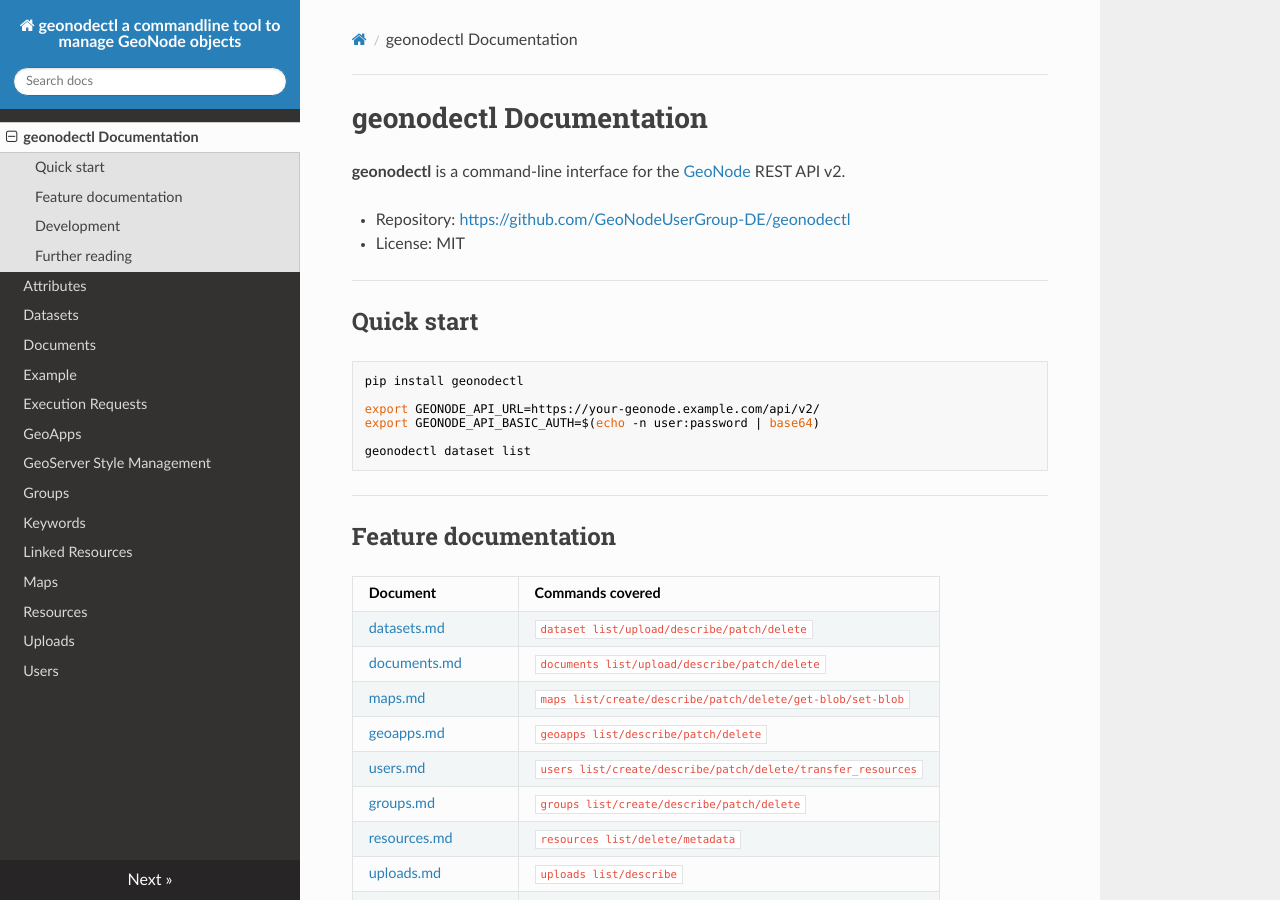
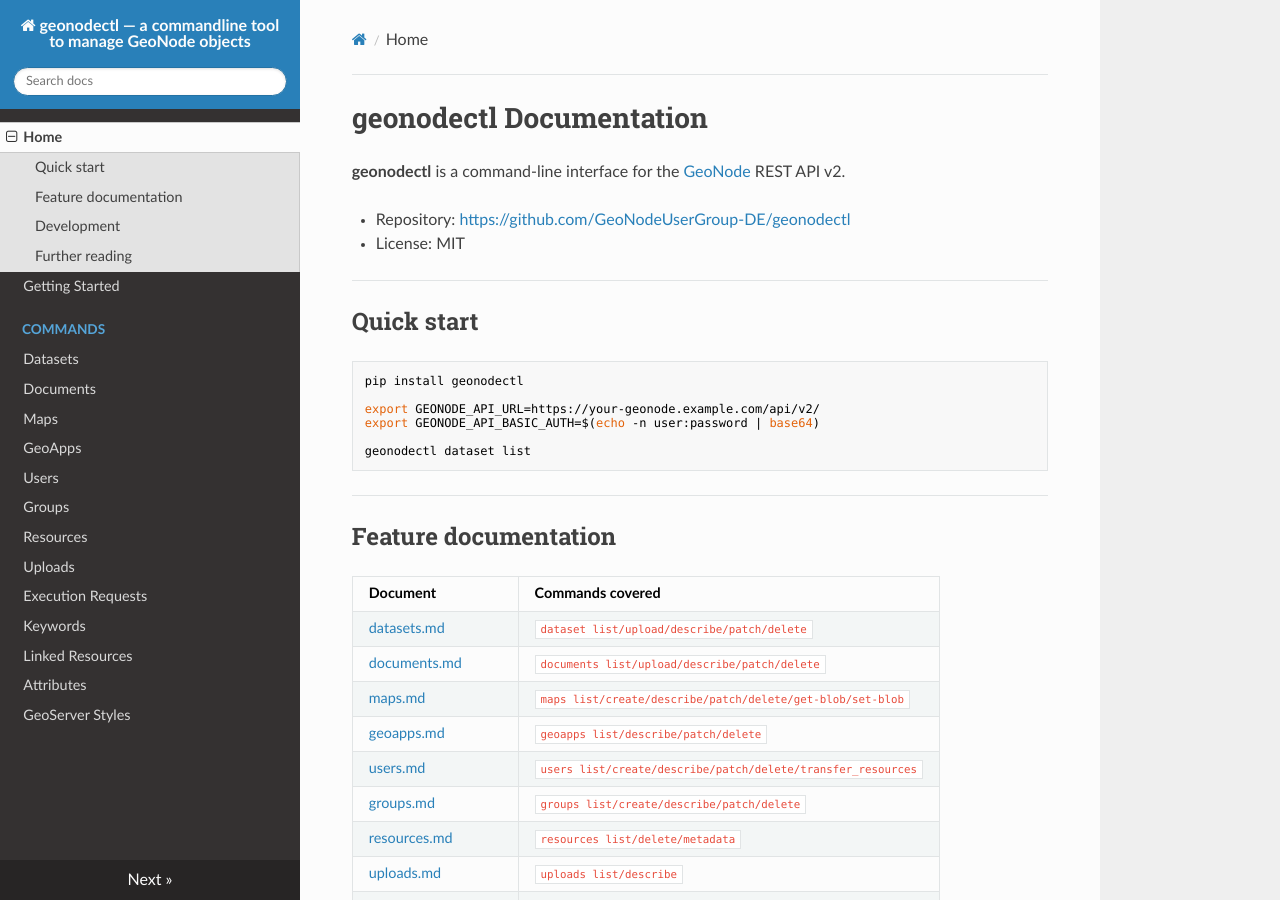
Before and after one commit to GeoNodeUserGroup-DE/geonodectl, an MkDocs documentation site: the page built from docs/index.md, in a window 1280 px wide and 900 px high. Built offline with MkDocs 1.6.1, drawn with Linux system fonts in a browser that asks for light colours; nearby versions of some CDN libraries; part of the change alters nothing that is shown.

Commit message:
fix #146: workflow not triggered and wrong mkdocs dependencies
Two bugs prevented the docs build from ever running:

1. Trigger: release:published is not fired when a release is created by
   another workflow using GITHUB_TOKEN (GitHub security restriction).
   Fixed by switching to workflow_run on "Create Release on Version Change",
   with an if-condition to skip when that workflow failed.

2. Dependencies: the workflow installed mkdocs-material but mkdocs.yml
   uses the readthedocs theme and mkdocstrings — neither of which were
   being installed. Fixed by installing from docs/requirements.txt.

Also: fix artifact path (mkdocs outputs to site/, not docs/) and add
a full nav to mkdocs.yml so all feature docs are included in the build.

Co-Authored-By: Claude Sonnet 4.6 <noreply@anthropic.com>

```diff
--- a/mkdocs.yml
+++ b/mkdocs.yml
@@ -1,4 +1,4 @@
-site_name: geonodectl a commandline tool to manage GeoNode objects
+site_name: geonodectl — a commandline tool to manage GeoNode objects
 theme:
   name: readthedocs
   highlightjs: true
@@ -14,3 +14,21 @@ markdown_extensions:
   - markdown_include.include:
       base_path: .
   - admonition
+
+nav:
+  - Home: index.md
+  - Getting Started: example.md
+  - Commands:
+      - Datasets: datasets.md
+      - Documents: documents.md
+      - Maps: maps.md
+      - GeoApps: geoapps.md
+      - Users: users.md
+      - Groups: groups.md
+      - Resources: resources.md
+      - Uploads: uploads.md
+      - Execution Requests: executionrequest.md
+      - Keywords: keywords.md
+      - Linked Resources: linked-resources.md
+      - Attributes: attributes.md
+      - GeoServer Styles: geoserver.md
```
Also changed, not shown: 1 other file.
